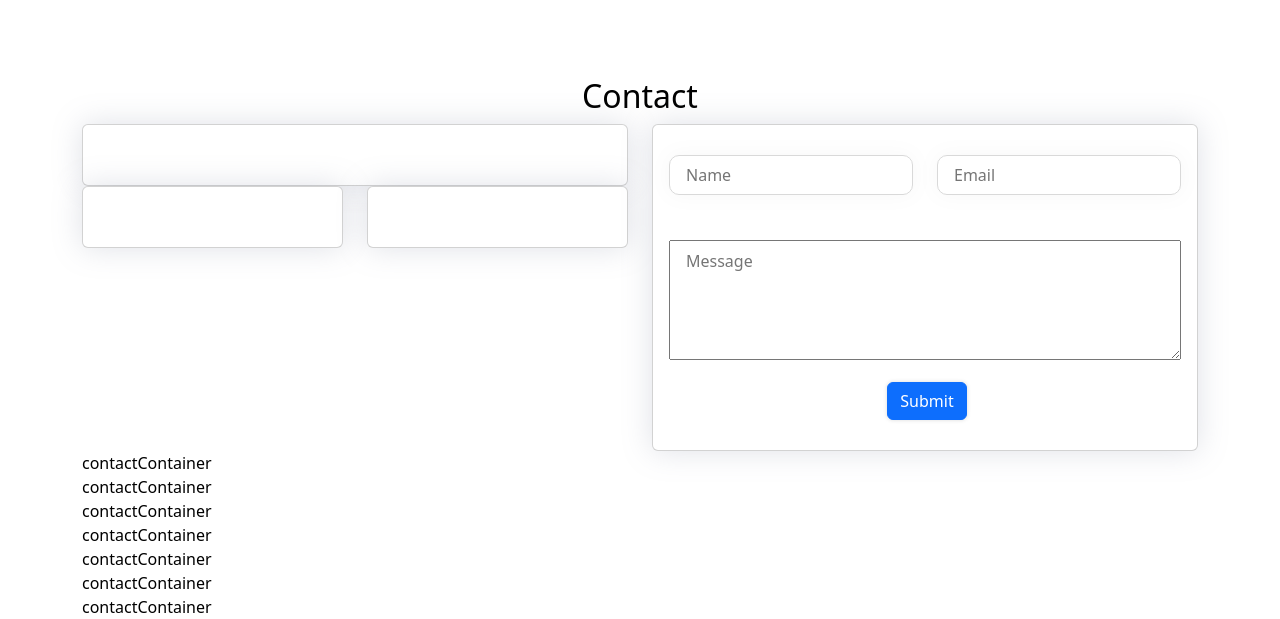
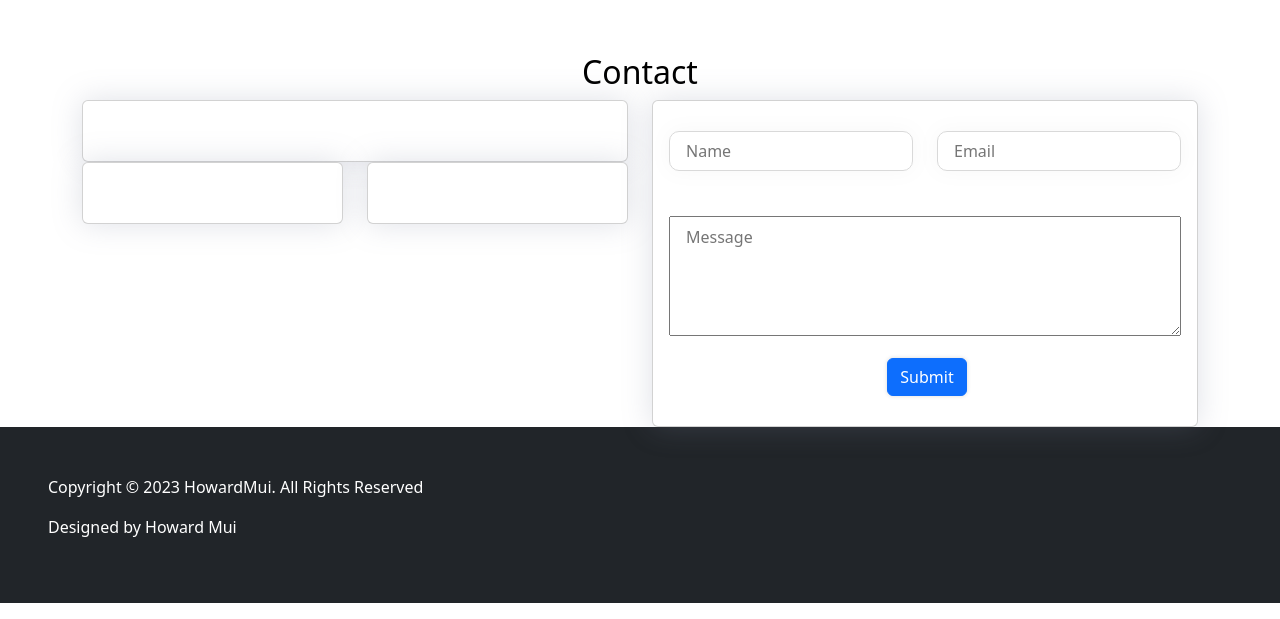
Before and after one commit to HowardMui/howard-resume-react, a React (Create React App) app: page / in a window 1280 px wide. Shown: the part 4426-5045 px from the top of the page. Built offline with nearby package versions, Linux system fonts and the light colour scheme.

Commit message:
feat: add footer

```diff
--- /dev/null
+++ b/src/app/components/Common/Footer.tsx
@@ -0,0 +1,12 @@
+type Props = {};
+
+export const Footer = (props: Props) => {
+  return (
+    <div className="footer p-5 bg-dark" style={{}}>
+      <p className="text-white">
+        Copyright &copy; 2023 HowardMui. All Rights Reserved
+      </p>
+      <p className="text-white">Designed by Howard Mui</p>
+    </div>
+  );
+};
--- a/src/app/components/Common/index.ts
+++ b/src/app/components/Common/index.ts
@@ -1 +1,2 @@
 export * from './NavBar';
+export * from './Footer';
--- a/src/app/pages/App.tsx
+++ b/src/app/pages/App.tsx
@@ -4,9 +4,11 @@ import SkillContainer from './SkillContainer/SkillContainer';
 import { ContactContainer } from './ContactContainer';
 import PortfolioContainer from './PortfolioContainer/PortfolioContainer';
 import AboutContainer from './AboutContainer/AboutContainer';
+import { Footer } from 'app/components/Common';
 
 function App() {
   return (
+    <>
       <Container>
         <div>
           <div style={{ height: '100vh' }}>Hello world</div>
@@ -16,18 +18,12 @@ function App() {
           {/* <SkillContainer /> */}
 
           <ExperienceContainer />
-        <div className="beforeExp">beforeExp</div>
           <PortfolioContainer />
           <ContactContainer />
-        <div className="beforeExp">contactContainer</div>
-        <div className="beforeExp">contactContainer</div>
-        <div className="beforeExp">contactContainer</div>
-        <div className="beforeExp">contactContainer</div>
-        <div className="beforeExp">contactContainer</div>
-        <div className="beforeExp">contactContainer</div>
-        <div className="beforeExp">contactContainer</div>
         </div>
       </Container>
+      <Footer />
+    </>
   );
 }
 
```
Lines whose indentation alone changed are shown as unchanged.
